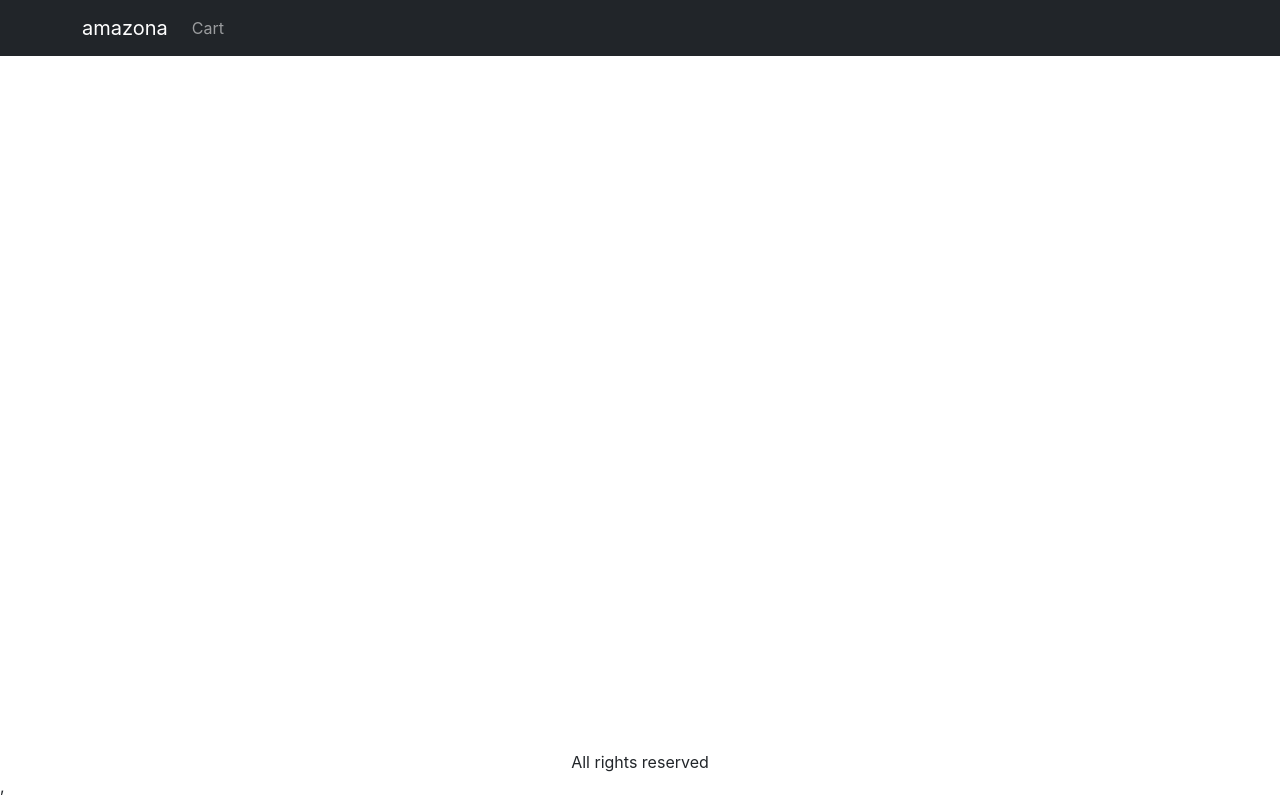
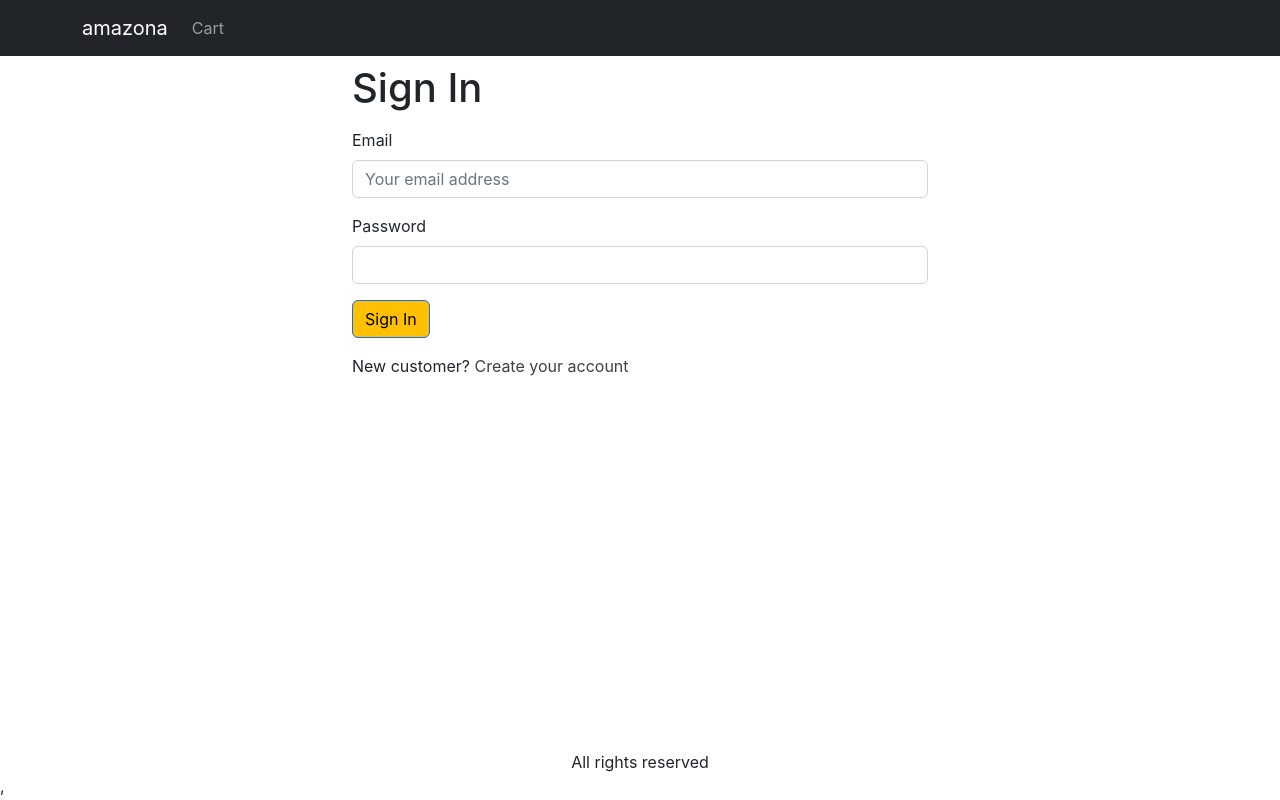
Before and after one commit to Opalephisla/mern-e-commerce, a React (Create React App) app in the folder frontend/: page /signin in a window 1280 px wide. Built offline with nearby package versions, Linux system fonts and the light colour scheme.

Commit message:
signin screen + outofstock logic

```diff
--- a/frontend/src/App.js
+++ b/frontend/src/App.js
@@ -1,14 +1,15 @@
-import './App.css'
-import { BrowserRouter, Route, Routes } from 'react-router-dom'
-import { HomeScreen, ProductScreen } from './screens'
-import Navbar from 'react-bootstrap/Navbar'
-import Container from 'react-bootstrap/Container'
-import { LinkContainer } from 'react-router-bootstrap'
-import { Badge, Nav } from 'react-bootstrap'
-import { Link } from 'react-router-dom'
-import { useContext } from 'react'
-import { Store } from './Store'
-import CartScreen from './screens/CartScreen'
+import "./App.css"
+import { BrowserRouter, Route, Routes } from "react-router-dom"
+import { HomeScreen, ProductScreen } from "./screens"
+import Navbar from "react-bootstrap/Navbar"
+import Container from "react-bootstrap/Container"
+import { LinkContainer } from "react-router-bootstrap"
+import { Badge, Nav } from "react-bootstrap"
+import { Link } from "react-router-dom"
+import { useContext } from "react"
+import { Store } from "./Store"
+import CartScreen from "./screens/CartScreen"
+import SigninScreen from "./components/SigninScreen"
 
 function App() {
   const { state } = useContext(Store)
@@ -40,6 +41,7 @@
             <Routes>
               <Route path="/product/:slug" element={<ProductScreen />} />
               <Route path="/cart" element={<CartScreen />} />
+              <Route path="/signin" element={<SigninScreen />} />
               <Route path="/" element={<HomeScreen />} />
             </Routes>
           </Container>
--- a/frontend/src/components/Product.js
+++ b/frontend/src/components/Product.js
@@ -1,9 +1,9 @@
-import React, { useContext } from 'react'
-import { Link } from 'react-router-dom'
-import { Button, Card } from 'react-bootstrap'
-import Rating from './Rating'
-import axios from 'axios'
-import { Store } from '../Store'
+import React, { useContext } from "react"
+import { Link } from "react-router-dom"
+import { Button, Card } from "react-bootstrap"
+import Rating from "./Rating"
+import axios from "axios"
+import { Store } from "../Store"
 
 const Product = (props) => {
   const { product } = props
@@ -12,17 +12,17 @@
   const {
     cart: { cartItems },
   } = state
-
+  let OutOfStock = product.countInStock === 0
   const addToCartHandler = async (item) => {
     const existItem = cartItems.find((x) => x._id === product._id)
     const quantity = existItem ? existItem.quantity + 1 : 1
     const { data } = await axios.get(`/api/products/${item._id}`)
     if (data.countInStock < quantity) {
-      window.alert('Sorry. Product is out of stock.')
+      window.alert("Sorry. Product out of Stock !")
       return
     }
     ctxDispatch({
-      type: 'CART_ADD_ITEM',
+      type: "CART_ADD_ITEM",
       payload: { ...item, quantity },
     })
   }
@@ -40,13 +40,11 @@
         <Card.Text>${product.price}</Card.Text>
         <Button
           onClick={() => addToCartHandler(product)}
-          disabled={product.countInStock === 0}
-          className={
-            product.countInStock === 0 ? 'btn-secondary' : 'btn-primary'
-          }
+          disabled={OutOfStock}
+          className={OutOfStock ? "btn-secondary" : "btn-primary"}
         >
-          {' '}
-          {product.countInStock === 0 ? 'Out of Stock' : 'Add to Cart'}{' '}
+          {" "}
+          {OutOfStock ? "Out of Stock" : "Add to Cart"}{" "}
         </Button>
       </Card.Body>
     </Card>
--- /dev/null
+++ b/frontend/src/components/SigninScreen.js
@@ -0,0 +1,41 @@
+import React from "react"
+import { Button, Container, Form } from "react-bootstrap"
+import { Link, useLocation } from "react-router-dom"
+import { Helmet } from "react-helmet-async"
+
+const SigninScreen = () => {
+  const { search } = useLocation()
+  const redirectInUrl = new URLSearchParams(search).get("redirect")
+  const redirect = redirectInUrl ? redirectInUrl : "/"
+  return (
+    <Container className="small-container signin-container">
+      <Helmet>
+        <title>Sign In</title>
+      </Helmet>
+      <h1 className="my-3">Sign In</h1>
+      <Form>
+        <Form.Group className="mb-3" controlId="email">
+          <Form.Label>Email</Form.Label>
+          <Form.Control
+            placeholder="Your email address"
+            type="email"
+            required
+          />
+        </Form.Group>
+        <Form.Group className="mb-3" controlId="password">
+          <Form.Label>Password</Form.Label>
+          <Form.Control type="password" required />
+        </Form.Group>
+        <div className="mb-3">
+          <Button type="submit²">Sign In</Button>
+        </div>
+        <div className="mb-3">
+          New customer?{" "}
+          <Link to={`/signup?redirect=${redirect}`}>Create your account</Link>
+        </div>
+      </Form>
+    </Container>
+  )
+}
+
+export default SigninScreen
--- a/frontend/src/index.css
+++ b/frontend/src/index.css
@@ -38,6 +38,10 @@
 }
 
 .cart-container {
+  margin-top: 4rem;
+}
+
+.signin-container {
   margin-top: 4rem;
 }
 
@@ -94,3 +98,7 @@
 footer {
   margin: 0;
 }
+
+.small-container  {
+  max-width: 600px;
+}
```
